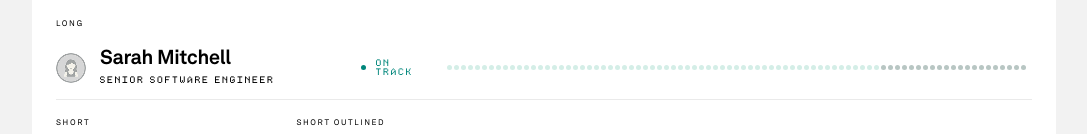
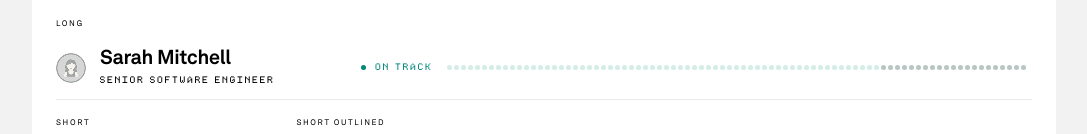
Before and after one commit to chaser231/hired-and-wired, a Next.js app: page /molecules in a window 1280 px wide. Shown: the part 258-392 px from the top of the page, without its empty margins (96-1183 px from the left). Built offline with nearby package versions, Linux system fonts and the light colour scheme.

Commit message:
fix: Status label nowrap - single line display

```diff
--- a/src/components/ui/Status.tsx
+++ b/src/components/ui/Status.tsx
@@ -25,7 +25,7 @@ export function Status({ variant, showLabel = false, label: customLabel, classNa
           className="w-[5px] h-[5px] rounded-full"
           style={{ backgroundColor: color }}
         />
-        <span className="text-pixel" style={{ color }}>
+        <span className="text-pixel whitespace-nowrap" style={{ color }}>
           {displayLabel}
         </span>
       </div>
```
